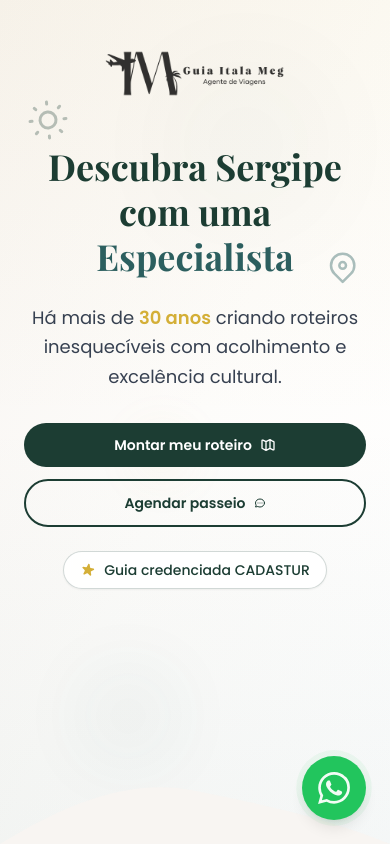
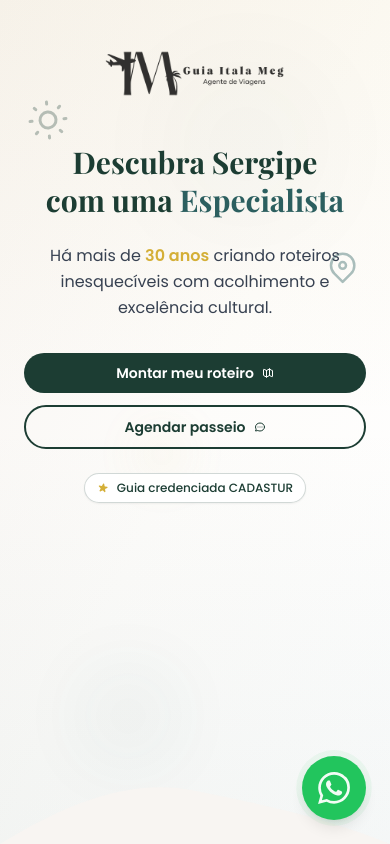
Before and after one commit to luisabfs/guia-itala-sergipe, a Next.js app: page / in a window 390 px wide. Shown: the top 844 px of the page. Built offline with nearby package versions, Linux system fonts and the light colour scheme.

Commit message:
refactor: adjust hero for larger screens

```diff
--- a/src/app/components/Hero/index.tsx
+++ b/src/app/components/Hero/index.tsx
@@ -57,12 +57,22 @@ export default function Hero() {
       </motion.div>
 
       <div className="relative z-10 w-full py-12 lg:py-24 flex flex-col items-center min-h-[100vh]">
-        {/* Logo - Fixed at top */}
+        {/* Main Content Container */}
+        <div className="w-full px-6 lg:px-16">
+          <div className="grid lg:grid-cols-2 gap-8 lg:gap-0 items-center max-w-7xl mx-auto">
+            {/* Left Content */}
+            <motion.div
+              initial={{ opacity: 0, x: -30 }}
+              animate={{ opacity: 1, x: 0 }}
+              transition={{ duration: 0.8 }}
+              className="text-center lg:text-left order-2 lg:order-1 lg:pr-8 xl:pr-12 2xl:pr-16 max-w-2xl xl:max-w-3xl 2xl:max-w-4xl"
+            >
+              {/* Logo */}
               <motion.div
                 initial={{ opacity: 0, y: -20 }}
                 animate={{ opacity: 1, y: 0 }}
                 transition={{ duration: 0.8 }}
-          className="flex justify-center lg:justify-start w-full mb-8 lg:mb-12 px-6 lg:px-16"
+                className="flex justify-center lg:justify-start mb-8 lg:mb-12"
               >
                 <div className="relative w-48 md:w-48 lg:w-56 h-16 md:h-16 lg:h-20">
                   <Image
@@ -75,19 +85,11 @@ export default function Hero() {
                 </div>
               </motion.div>
 
-        <div className="w-full px-6 lg:px-16 lg:pr-0">
-          {/* Content */}
-          <motion.div
-            initial={{ opacity: 0, x: -30 }}
-            animate={{ opacity: 1, x: 0 }}
-            transition={{ duration: 0.8 }}
-            className="text-center lg:text-left lg:max-w-2xl"
-          >
               <motion.h1
                 initial={{ opacity: 0, y: 20 }}
                 animate={{ opacity: 1, y: 0 }}
                 transition={{ duration: 0.8, delay: 0.2 }}
-              className="font-playfair font-bold text-4xl sm:text-5xl lg:text-6xl xl:text-7xl leading-tight text-primary mb-6"
+                className="font-playfair font-bold text-3xl sm:text-4xl lg:text-5xl xl:text-5xl 2xl:text-6xl leading-tight text-primary mb-6"
               >
                 Descubra Sergipe<br />
                 com uma
@@ -98,7 +100,7 @@ export default function Hero() {
                 initial={{ opacity: 0, y: 20 }}
                 animate={{ opacity: 1, y: 0 }}
                 transition={{ duration: 0.8, delay: 0.4 }}
-              className="text-lg sm:text-xl lg:text-2xl text-gray-700 leading-relaxed mb-8 max-w-2xl mx-auto lg:mr-4"
+                className="text-base sm:text-lg lg:text-xl xl:text-xl 2xl:text-2xl text-gray-700 leading-relaxed mb-8 max-w-2xl mx-auto lg:mx-0"
               >
                 Há mais de{' '}
                 <span className="font-semibold text-gold">30 anos</span>{' '}
@@ -109,26 +111,26 @@ export default function Hero() {
                 initial={{ opacity: 0, y: 20 }}
                 animate={{ opacity: 1, y: 0 }}
                 transition={{ duration: 0.8, delay: 0.6 }}
-              className="flex flex-col sm:flex-row gap-3 lg:gap-6 justify-center lg:justify-start mb-6"
+                className="flex flex-col sm:flex-row gap-3 lg:gap-4 xl:gap-4 justify-center lg:justify-start mb-6"
               >
                 <Link
                   href="#roteiros"
-                className="group bg-primary hover:bg-gold-light hover:text-primary text-white font-semibold py-3 sm:py-4 px-6 sm:px-8 rounded-full transition-all duration-300 transform hover:scale-105 hover:shadow-xl flex items-center justify-center gap-2 sm:gap-3 text-sm sm:text-base"
+                  className="group bg-primary hover:bg-gold-light hover:text-primary text-white font-semibold py-2.5 sm:py-3 lg:py-3 xl:py-3 px-4 sm:px-6 lg:px-6 xl:px-8 rounded-full transition-all duration-300 transform hover:scale-105 hover:shadow-xl flex items-center justify-center gap-2 sm:gap-2 lg:gap-2 text-sm sm:text-sm lg:text-sm xl:text-base"
                   aria-label="Ver roteiros disponíveis"
                 >
                   <span>Montar meu roteiro</span>
-                <svg className="w-4 h-4 sm:w-5 sm:h-5 group-hover:translate-x-1 transition-transform" fill="none" stroke="currentColor" viewBox="0 0 24 24">
+                  <svg className="w-3 h-3 sm:w-4 sm:h-4 lg:w-4 lg:h-4 xl:w-4 xl:h-4 group-hover:translate-x-1 transition-transform" fill="none" stroke="currentColor" viewBox="0 0 24 24">
                     <path strokeLinecap="round" strokeLinejoin="round" strokeWidth={2} d="M9 20l-5.447-2.724A1 1 0 013 16.382V5.618a1 1 0 011.447-.894L9 7m0 13l6-3m-6 3V7m6 10l4.553 2.276A1 1 0 0021 18.382V7.618a1 1 0 00-1.447-.894L15 4m0 13V4m-6 3l6-3" />
                   </svg>
                 </Link>
 
                 <Link
                   href="#contato"
-                className="group border-2 border-primary hover:bg-primary hover:text-white text-primary font-semibold py-3 sm:py-4 px-6 sm:px-8 rounded-full transition-all duration-300 flex items-center justify-center gap-2 sm:gap-3 text-sm sm:text-base"
+                  className="group border-2 border-primary hover:bg-primary hover:text-white text-primary font-semibold py-2.5 sm:py-3 lg:py-3 xl:py-3 px-4 sm:px-6 lg:px-6 xl:px-8 rounded-full transition-all duration-300 flex items-center justify-center gap-2 sm:gap-2 lg:gap-2 text-sm sm:text-sm lg:text-sm xl:text-base"
                   aria-label="Agendar passeio personalizado"
                 >
                   <span>Agendar passeio</span>
-                <svg className="w-3 h-3 sm:w-4 sm:h-4 group-hover:rotate-12 transition-transform" fill="none" stroke="currentColor" viewBox="0 0 24 24">
+                  <svg className="w-3 h-3 sm:w-3 sm:h-3 lg:w-3 lg:h-3 xl:w-4 xl:h-4 group-hover:rotate-12 transition-transform" fill="none" stroke="currentColor" viewBox="0 0 24 24">
                     <path strokeLinecap="round" strokeLinejoin="round" strokeWidth={2} d="M8 12h.01M12 12h.01M16 12h.01M21 12c0 4.418-4.03 8-9 8a9.863 9.863 0 01-4.255-.949L3 20l1.395-3.72C3.512 15.042 3 13.574 3 12c0-4.418 4.03-8 9-8s9 3.582 9 8z" />
                   </svg>
                 </Link>
@@ -139,15 +141,15 @@ export default function Hero() {
                 initial={{ opacity: 0, y: 20 }}
                 animate={{ opacity: 1, y: 0 }}
                 transition={{ duration: 0.8, delay: 0.8 }}
-              className="flex justify-center lg:justify-start items-center gap-4"
+                className="flex flex-col sm:flex-row justify-center lg:justify-start items-center gap-3 lg:gap-4 xl:gap-4"
               >
                 <motion.div
-                className="inline-flex items-center gap-2 bg-white/90 backdrop-blur-sm text-primary px-4 py-2 rounded-full text-sm border border-primary/20 shadow-sm"
+                  className="inline-flex items-center gap-2 bg-white/90 backdrop-blur-sm text-primary px-3 py-1.5 lg:px-4 lg:py-2 xl:px-4 xl:py-2 rounded-full text-xs lg:text-xs xl:text-sm border border-primary/20 shadow-sm"
                   whileHover={{ scale: 1.05 }}
                   whileTap={{ scale: 0.95 }}
                 >
                   <motion.svg
-                  className="w-4 h-4 text-gold"
+                    className="w-3 h-3 lg:w-3 lg:h-3 xl:w-4 xl:h-4 text-gold"
                     fill="currentColor"
                     viewBox="0 0 20 20"
                     animate={{ rotate: [0, 10, -10, 0] }}
@@ -159,9 +161,9 @@ export default function Hero() {
                 </motion.div>
 
                 {/* Trust indicators */}
-              <div className="hidden sm:flex items-center gap-2 text-sm text-gray-600">
+                <div className="hidden sm:flex items-center gap-2 text-xs lg:text-xs xl:text-sm text-gray-600">
                   <div className="flex items-center gap-1">
-                  <svg className="w-4 h-4 text-gold" fill="currentColor" viewBox="0 0 20 20">
+                    <svg className="w-3 h-3 lg:w-3 lg:h-3 xl:w-4 xl:h-4 text-gold" fill="currentColor" viewBox="0 0 20 20">
                       <path d="M9.049 2.927c.3-.921 1.603-.921 1.902 0l1.07 3.292a1 1 0 00.95.69h3.462c.969 0 1.371 1.24.588 1.81l-2.8 2.034a1 1 0 00-.364 1.118l1.07 3.292c.3.921-.755 1.688-1.54 1.118l-2.8-2.034a1 1 0 00-1.175 0l-2.8 2.034c-.784.57-1.838-.197-1.539-1.118l1.07-3.292a1 1 0 00-.364-1.118L2.98 8.72c-.783-.57-.38-1.81.588-1.81h3.461a1 1 0 00.951-.69l1.07-3.292z" />
                     </svg>
                     <span className="font-medium">5.0</span>
@@ -172,25 +174,26 @@ export default function Hero() {
               </motion.div>
             </motion.div>
 
-          {/* Decorative Right Side */}
+            {/* Right Side Image */}
             <motion.div
               initial={{ opacity: 0, x: 30 }}
               animate={{ opacity: 1, x: 0 }}
               transition={{ duration: 0.8, delay: 0.3 }}
-            className="relative hidden lg:block lg:absolute lg:inset-y-0 lg:right-0 lg:w-1/2"
+              className="relative hidden lg:block order-1 lg:order-2 h-64 sm:h-80 lg:h-screen lg:absolute lg:inset-y-0 lg:right-0 lg:w-1/2"
             >
               {/* Background image */}
               <div
-              className="absolute inset-0 bg-cover bg-no-repeat rounded-bl-3xl shadow-lg"
+                className="w-full h-full bg-cover bg-no-repeat rounded-2xl lg:rounded-none lg:rounded-bl-3xl shadow-lg"
                 style={{
                   backgroundImage: 'url(/aracaju-largo-da-gente-sergipana.jpg)',
                   backgroundPosition: '20%'
                 }}
               >
                 {/* Overlay for better contrast */}
-              <div className="absolute inset-0 bg-white/10 rounded-bl-3xl"></div>
+                <div className="absolute inset-0 bg-white/10 rounded-2xl lg:rounded-none lg:rounded-bl-3xl"></div>
               </div>
             </motion.div>
+          </div>
         </div>
       </div>
 
```
Lines whose indentation alone changed are shown as unchanged.
